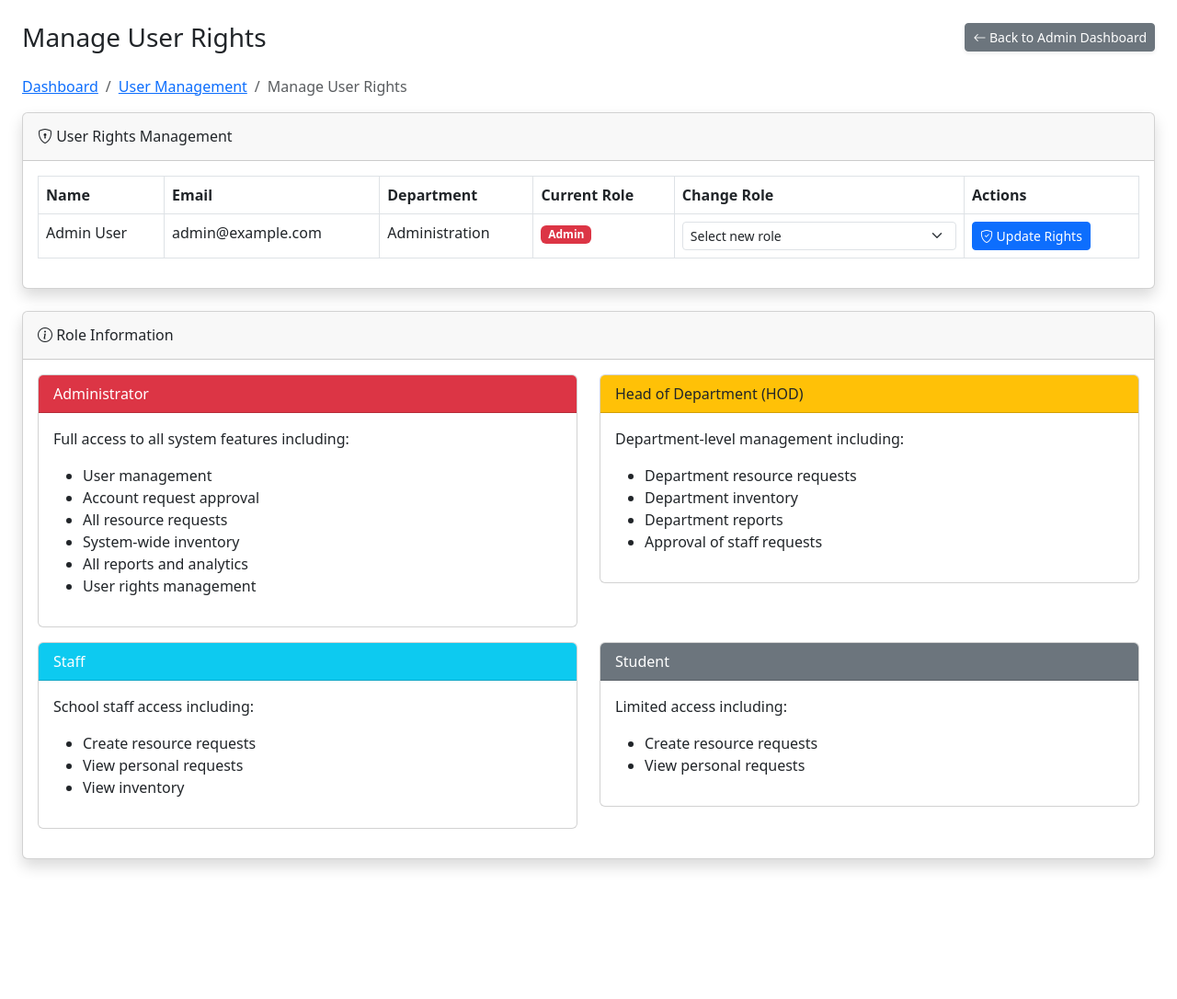
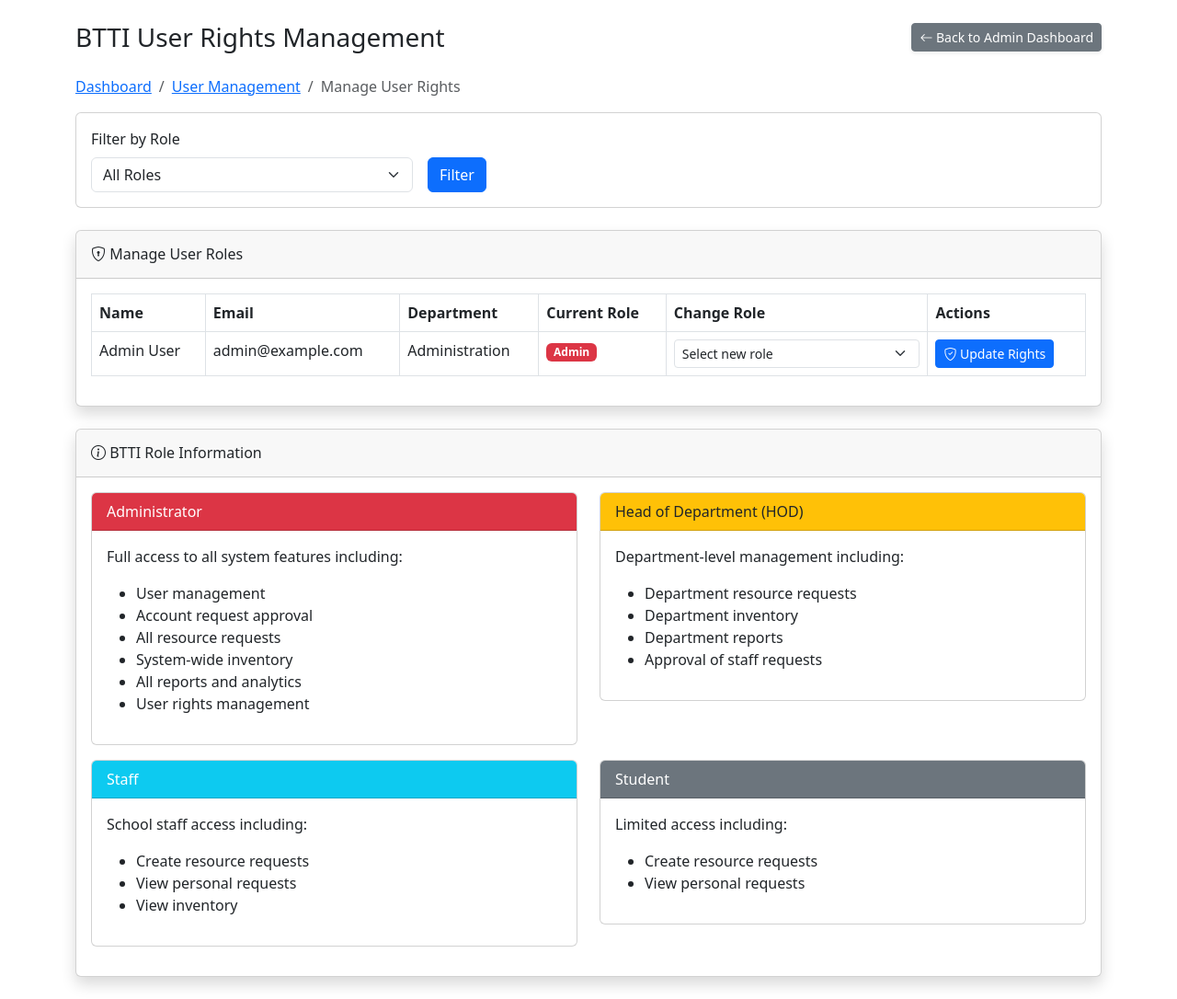
Before and after one commit to oliversimiyu/pms, a PHP site: page /manage_user_rights.php in a window 1280 px wide. Shown: the part 80-1166 px from the top of the page at 92% size. Before the commit the page ends 1025 px from the top, so only its background shows below. Run offline with PHP 8.4, Linux system fonts and the light colour scheme; the visitor is signed in with stand-in values (Sample User, id 1).

Commit message:
Update Manage User Rights page to match BTTI branding and add pagination and filtering

```diff
--- a/manage_user_rights.php
+++ b/manage_user_rights.php
@@ -54,6 +54,31 @@ if ($_SERVER['REQUEST_METHOD'] === 'POST') {
 
 // Get all users
 $users = get_users();
+
+// Filter by role if specified
+$role_filter = isset($_GET['role']) ? $_GET['role'] : '';
+if (!empty($role_filter)) {
+    $filtered_users = [];
+    foreach ($users as $user) {
+        if ($user['role'] === $role_filter) {
+            $filtered_users[] = $user;
+        }
+    }
+    $users = $filtered_users;
+}
+
+// Sort users by name
+usort($users, function($a, $b) {
+    return strcmp($a['full_name'], $b['full_name']);
+});
+
+// Pagination
+$items_per_page = 10;
+$current_page = isset($_GET['page']) ? (int)$_GET['page'] : 1;
+$total_pages = ceil(count($users) / $items_per_page);
+$current_page = max(1, min($current_page, $total_pages));
+$offset = ($current_page - 1) * $items_per_page;
+$current_users = array_slice($users, $offset, $items_per_page);
 ?>
 
 <!DOCTYPE html>
@@ -61,7 +86,7 @@ $users = get_users();
 <head>
     <meta charset="UTF-8">
     <meta name="viewport" content="width=device-width, initial-scale=1.0">
-    <title>Manage User Rights - School Resource Management System</title>
+    <title>Manage User Rights - Bumbe Technical Training Institute (BTTI) Resource Management System</title>
     <link href="https://cdn.jsdelivr.net/npm/bootstrap@5.3.0/dist/css/bootstrap.min.css" rel="stylesheet">
     <link rel="stylesheet" href="https://cdn.jsdelivr.net/npm/bootstrap-icons@1.10.0/font/bootstrap-icons.css">
     <style>
@@ -84,9 +109,9 @@ $users = get_users();
 <body>
     <?php include 'nav.php'; ?>
 
-    <div class="container-fluid px-4 mt-4">
+    <div class="container mt-4">
         <div class="d-sm-flex align-items-center justify-content-between mb-4">
-            <h1 class="h3 mb-0 text-gray-800">Manage User Rights</h1>
+            <h1 class="h3 mb-0 text-gray-800">BTTI User Rights Management</h1>
             <a href="admin_dashboard.php" class="d-none d-sm-inline-block btn btn-sm btn-secondary shadow-sm">
                 <i class="bi bi-arrow-left"></i> Back to Admin Dashboard
             </a>
@@ -112,9 +137,35 @@ $users = get_users();
         </div>
         <?php endif; ?>
 
+        <!-- Role Filter -->
+        <div class="card mb-4">
+            <div class="card-body">
+                <form method="get" class="row g-3">
+                    <div class="col-md-4">
+                        <label for="role" class="form-label">Filter by Role</label>
+                        <select name="role" id="role" class="form-select">
+                            <option value="">All Roles</option>
+                            <option value="admin" <?php echo $role_filter === 'admin' ? 'selected' : ''; ?>>Administrator</option>
+                            <option value="hod" <?php echo $role_filter === 'hod' ? 'selected' : ''; ?>>Head of Department (HOD)</option>
+                            <option value="staff" <?php echo $role_filter === 'staff' ? 'selected' : ''; ?>>Staff</option>
+                            <option value="student" <?php echo $role_filter === 'student' ? 'selected' : ''; ?>>Student</option>
+                        </select>
+                    </div>
+                    <div class="col-md-2 d-flex align-items-end">
+                        <button type="submit" class="btn btn-primary">Filter</button>
+                    </div>
+                    <?php if (!empty($role_filter)): ?>
+                    <div class="col-md-2 d-flex align-items-end">
+                        <a href="manage_user_rights.php" class="btn btn-secondary">Clear Filter</a>
+                    </div>
+                    <?php endif; ?>
+                </form>
+            </div>
+        </div>
+
         <div class="card shadow mb-4">
             <div class="card-header py-3 d-flex flex-row align-items-center justify-content-between">
-                <h6 class="m-0 font-weight-bold"><i class="bi bi-shield-lock"></i> User Rights Management</h6>
+                <h6 class="m-0 font-weight-bold"><i class="bi bi-shield-lock"></i> Manage User Roles</h6>
             </div>
             <div class="card-body">
                 <div class="table-responsive">
@@ -130,7 +181,7 @@ $users = get_users();
                             </tr>
                         </thead>
                         <tbody>
-                            <?php foreach ($users as $user): ?>
+                            <?php foreach ($current_users as $user): ?>
                             <tr>
                                 <td><?php echo htmlspecialchars($user['full_name']); ?></td>
                                 <td><?php echo htmlspecialchars($user['email']); ?></td>
@@ -166,12 +217,36 @@ $users = get_users();
                         </tbody>
                     </table>
                 </div>
+
+                <?php if ($total_pages > 1): ?>
+                <nav aria-label="User rights pagination" class="mt-4">
+                    <ul class="pagination justify-content-center">
+                        <li class="page-item <?php echo ($current_page <= 1) ? 'disabled' : ''; ?>">
+                            <a class="page-link" href="?page=<?php echo $current_page - 1; ?><?php echo !empty($role_filter) ? '&role=' . urlencode($role_filter) : ''; ?>" aria-label="Previous">
+                                <span aria-hidden="true">&laquo;</span>
+                            </a>
+                        </li>
+
+                        <?php for ($i = 1; $i <= $total_pages; $i++): ?>
+                            <li class="page-item <?php echo ($current_page == $i) ? 'active' : ''; ?>">
+                                <a class="page-link" href="?page=<?php echo $i; ?><?php echo !empty($role_filter) ? '&role=' . urlencode($role_filter) : ''; ?>"><?php echo $i; ?></a>
+                            </li>
+                        <?php endfor; ?>
+
+                        <li class="page-item <?php echo ($current_page >= $total_pages) ? 'disabled' : ''; ?>">
+                            <a class="page-link" href="?page=<?php echo $current_page + 1; ?><?php echo !empty($role_filter) ? '&role=' . urlencode($role_filter) : ''; ?>" aria-label="Next">
+                                <span aria-hidden="true">&raquo;</span>
+                            </a>
+                        </li>
+                    </ul>
+                </nav>
+                <?php endif; ?>
             </div>
         </div>
 
         <div class="card shadow mb-4">
             <div class="card-header py-3 d-flex flex-row align-items-center justify-content-between">
-                <h6 class="m-0 font-weight-bold"><i class="bi bi-info-circle"></i> Role Information</h6>
+                <h6 class="m-0 font-weight-bold"><i class="bi bi-info-circle"></i> BTTI Role Information</h6>
             </div>
             <div class="card-body">
                 <div class="row">
```
